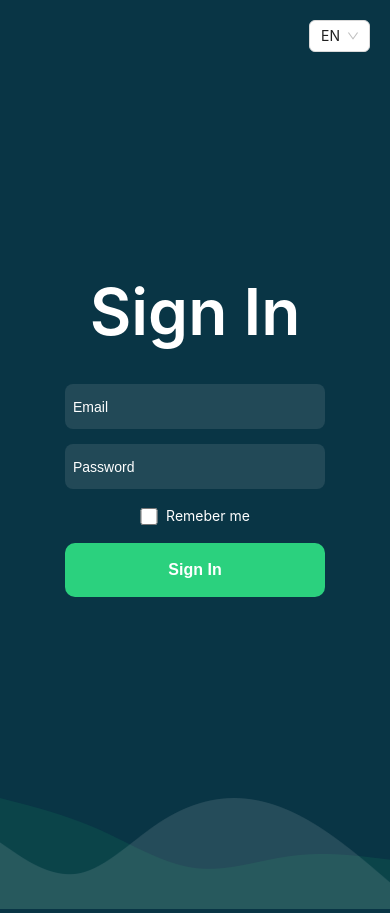
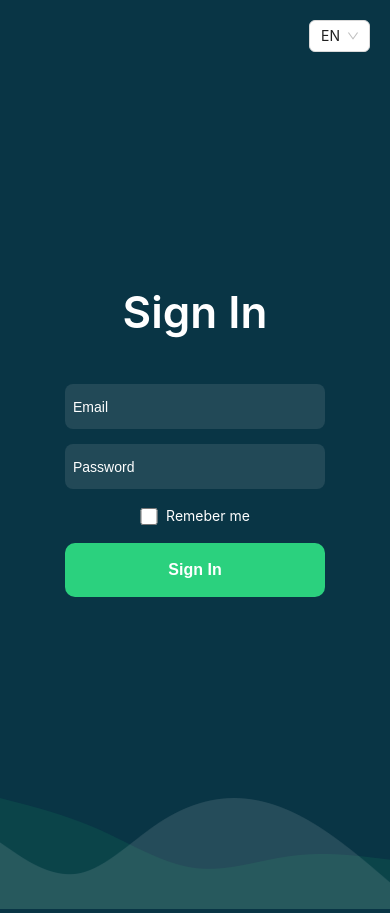
Before and after one commit to faisalsiddique4400/react-assessment-fe, a React (Create React App) app: page /auth in a window 390 px wide. Built offline with nearby package versions, Linux system fonts and the light colour scheme.

Commit message:
responsiveness fix

```diff
--- a/src/pages/CreateMovie/CreateMovies.css
+++ b/src/pages/CreateMovie/CreateMovies.css
@@ -77,6 +77,10 @@
   border-radius: 10px;
 }
 
+.ant-input-number-input{
+  color:white !important
+}
+
 /* mobile design */
 @media (max-width: 610px) {
   .create-movies-mobile-box {
@@ -112,8 +116,7 @@
     padding: 5px 12px;
     font-size: 12px;
   }
-  .create-movies-main-container {
-  }
+
   .form-buttons {
     margin-top: 10px;
   }
--- a/src/pages/CreateMovie/index.tsx
+++ b/src/pages/CreateMovie/index.tsx
@@ -1,7 +1,7 @@
 import { useEffect, useState } from "react";
 import "../CreateMovie/CreateMovies.css";
 import { LoadingOutlined, PlusOutlined } from "@ant-design/icons";
-import { message, Upload } from "antd";
+import { InputNumber, message, Upload } from "antd";
 import { Input } from "antd";
 import { useTranslation } from "react-i18next";
 import MovieActions from "../../redux/middleware/movies";
@@ -31,7 +31,7 @@ const CreateMovies = () => {
   const [loading, setLoading] = useState(false);
   const [imageUrl, setImageUrl] = useState<string | undefined>();
   const [title, setTitle] = useState<string>("");
-  const [publishYear, setPublishYear] = useState<string>("");
+  const [publishYear, setPublishYear] = useState<string>('2023');
   const [showError, setShowError] = useState(false);
   const [imageBase64, setImageBase64] = useState<string>();
 
@@ -168,13 +168,17 @@ const CreateMovies = () => {
                     style={{ width: "100%" }}
                     onChange={(e) => setTitle(e.target.value)}
                   />
-                  <Input
+                  <InputNumber
                     placeholder={t("publish_year")}
                     className="create-movie-form-input"
-                    type="number"
-                    value={publishYear}
-                    style={{ width: "50%" }}
-                    onChange={(e) => setPublishYear(e.target.value)}
+                    value={Number(publishYear)}
+                    controls={false}
+                    style={{ width: "100%", color:'red' }}
+                    onChange={(value: number | null) =>
+                      setPublishYear(String(value))
+                    }
+                    min={1900}
+                    max={2023}
                   />
                 </div>
                 <div className="form-buttons">
@@ -227,7 +231,7 @@ const CreateMovies = () => {
                   alt="avatar"
                   style={{
                     width: "100%",
-                    height: "inherit"
+                    height: "inherit",
                   }}
                 />
               ) : (
--- a/src/pages/login/index.tsx
+++ b/src/pages/login/index.tsx
@@ -76,7 +76,7 @@ const Login = () => {
   return (
     <div className="login-container">
       <form className="login-form" onSubmit={handleLoginSubmit}>
-        <h2 className="sign-in-heading">{t("title")}</h2>
+        <h1 className="sign-in-heading">{t("title")}</h1>
         <div className="form-group">
           <input
             className="inputField"
--- a/src/pages/login/login.scss
+++ b/src/pages/login/login.scss
@@ -17,7 +17,6 @@
 
 .sign-in-heading {
   color: #FFF;
-
   text-align: center;
   font-size: 64px;
   font-style: normal;
@@ -98,4 +97,14 @@ label {
   .inputField[type="password"] {
     width: 260px;
   }
+
+  .sign-in-heading {
+    color: #FFF;
+    text-align: center;
+    font-size: 44px;
+    font-style: normal;
+    font-weight: 600;
+    line-height: 80px;
+    padding-bottom: 2rem;
+  }
 }
```
